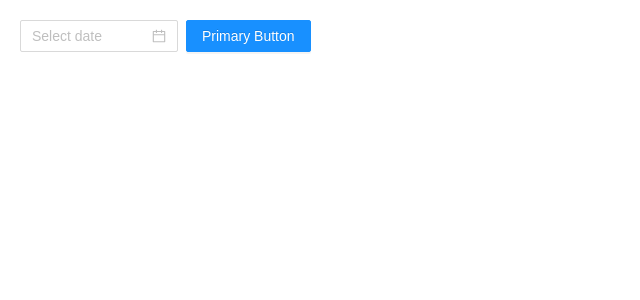
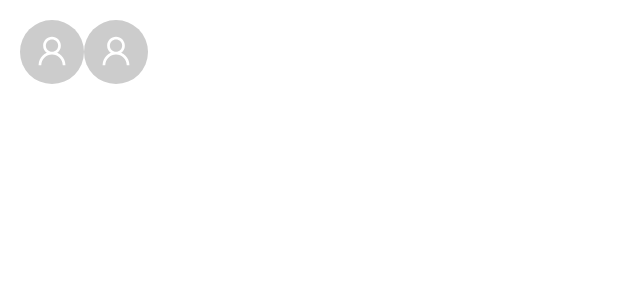
Before and after one commit to UWSocialComputing/Left-On-Read-Project, a React (Create React App) app in the folder frontend/: page / in a window 1280 px wide. Shown: the top 300 px of the page, without its empty margins (0-640 px from the left). Built offline with nearby package versions, Linux system fonts and the light colour scheme.

Commit message:
Add some room icons for now

```diff
--- a/frontend/src/App.tsx
+++ b/frontend/src/App.tsx
@@ -1,5 +1,6 @@
 import React, {Component} from 'react';
-import {DatePicker, Button} from 'antd';
+import {Layout} from 'antd';
+import RoomIcon from './RoomIcon';
 
 interface AppState {
     // TODO
@@ -19,10 +20,7 @@ class App extends Component<{}, AppState> {
     render() {
         return (
             <div>
-                <DatePicker />
-                <Button type="primary" style={{ marginLeft: 8 }}>
-                Primary Button
-                </Button>
+                <RoomIcon/>
             </div>
         );
     }
```
